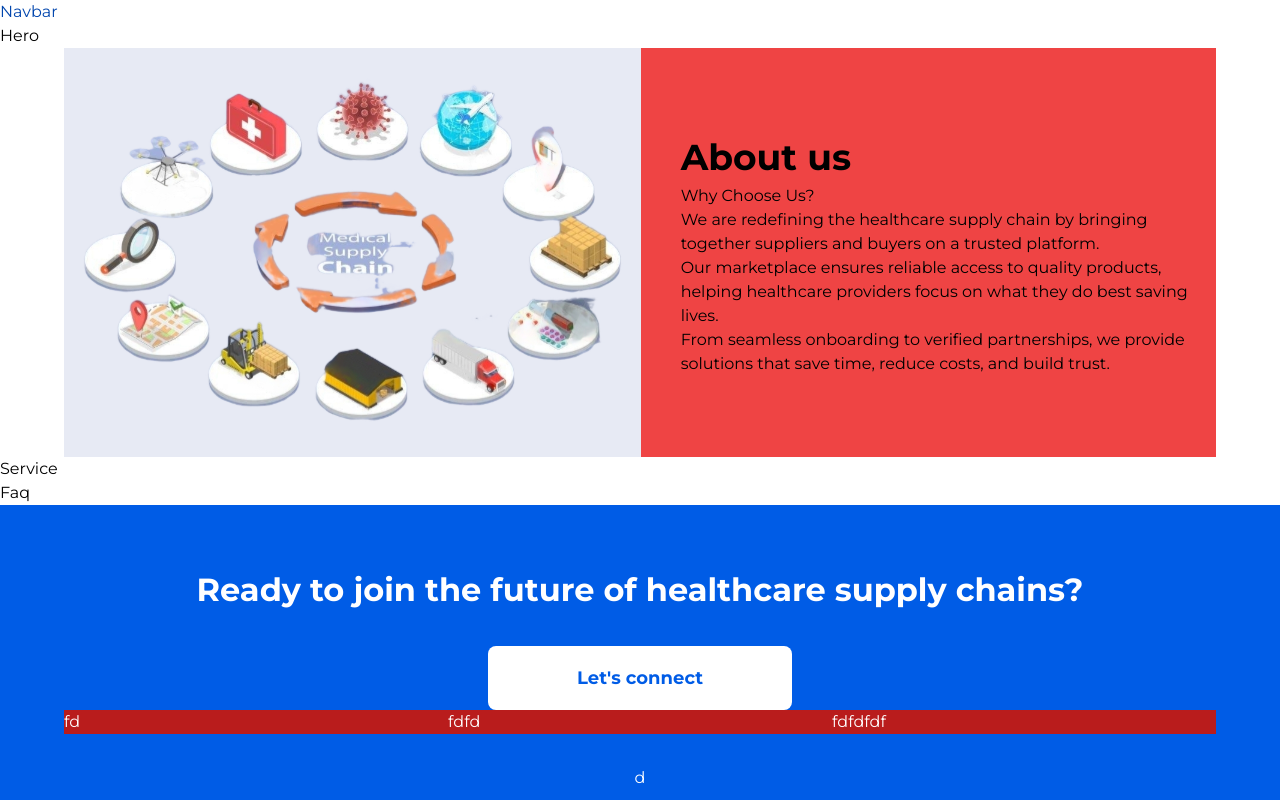
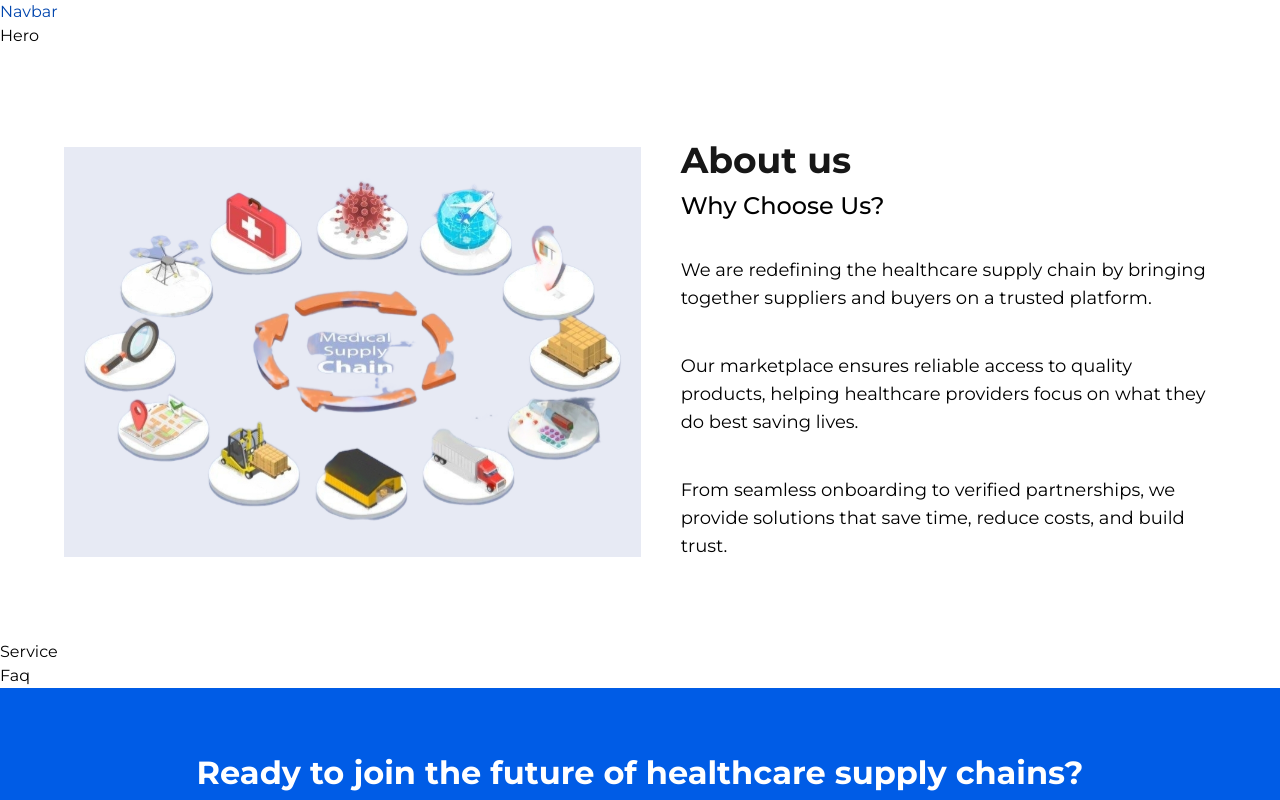
Before and after one commit to ilios91/ilios-fe, a Next.js app: page / in a window 1280 px wide. Shown: the top 800 px of the page. Built offline with nearby package versions, Linux system fonts and the light colour scheme.

Commit message:
added about us section for desktop

```diff
--- a/src/components/sections/About.tsx
+++ b/src/components/sections/About.tsx
@@ -3,25 +3,30 @@ import AboutUsImage from "@/assets/images/about.svg";
 
 export default function About() {
   return (
-    <section className="h-[640p] bg-red-500 w-[90%] mx-auto">
-      <div className="flex items-center w-full gap-x-10">
-        <div className="w-[629px] h-[451p] bg-yellow-500">
+    <section className="h-[640p] w-[90%] mx-auto">
+      <div className="flex items-center w-full gap-x-10 mt-24 mb-20">
+        <div className="w-[629px] h-[451p]">
           <Image src={AboutUsImage} alt="about-us-image" className="w-full" />
         </div>
         <div className="w-[584px]">
-          <h2 className="text-[36px] font-bold ">About us</h2>
-          <h6>Why Choose Us?</h6>
-          <div className="">
-            <p>
+          <h2 className="text-[36px] font-bold text-main-black leading-8">
+            About us
+          </h2>
+          <h6 className="text-2xl font-medium leading-7 mt-4">
+            Why Choose Us?
+          </h6>
+
+          <div className="flex gap-y-10 flex-col mt-9">
+            <p className="text-[18px] font-normal leading-7">
               We are redefining the healthcare supply chain by bringing together
               suppliers and buyers on a trusted platform.
             </p>
-            <p>
+            <p className="text-[18px] font-normal leading-7">
               Our marketplace ensures reliable access to quality products,
               helping healthcare providers focus on what they do best saving
               lives.
             </p>
-            <p>
+            <p className="text-[18px] font-normal leading-7">
               From seamless onboarding to verified partnerships, we provide
               solutions that save time, reduce costs, and build trust.
             </p>
--- a/tailwind.config.ts
+++ b/tailwind.config.ts
@@ -12,7 +12,9 @@ export default {
         montserrat: ['Montserrat', 'sans-serif'],
       },
       colors: {
-        main: {},
+        "main": {
+          "black": "#171717"
+        },
         "blue": {
           "light": "#e6effd",
           "light-hover": "#d9e7fb",
```
